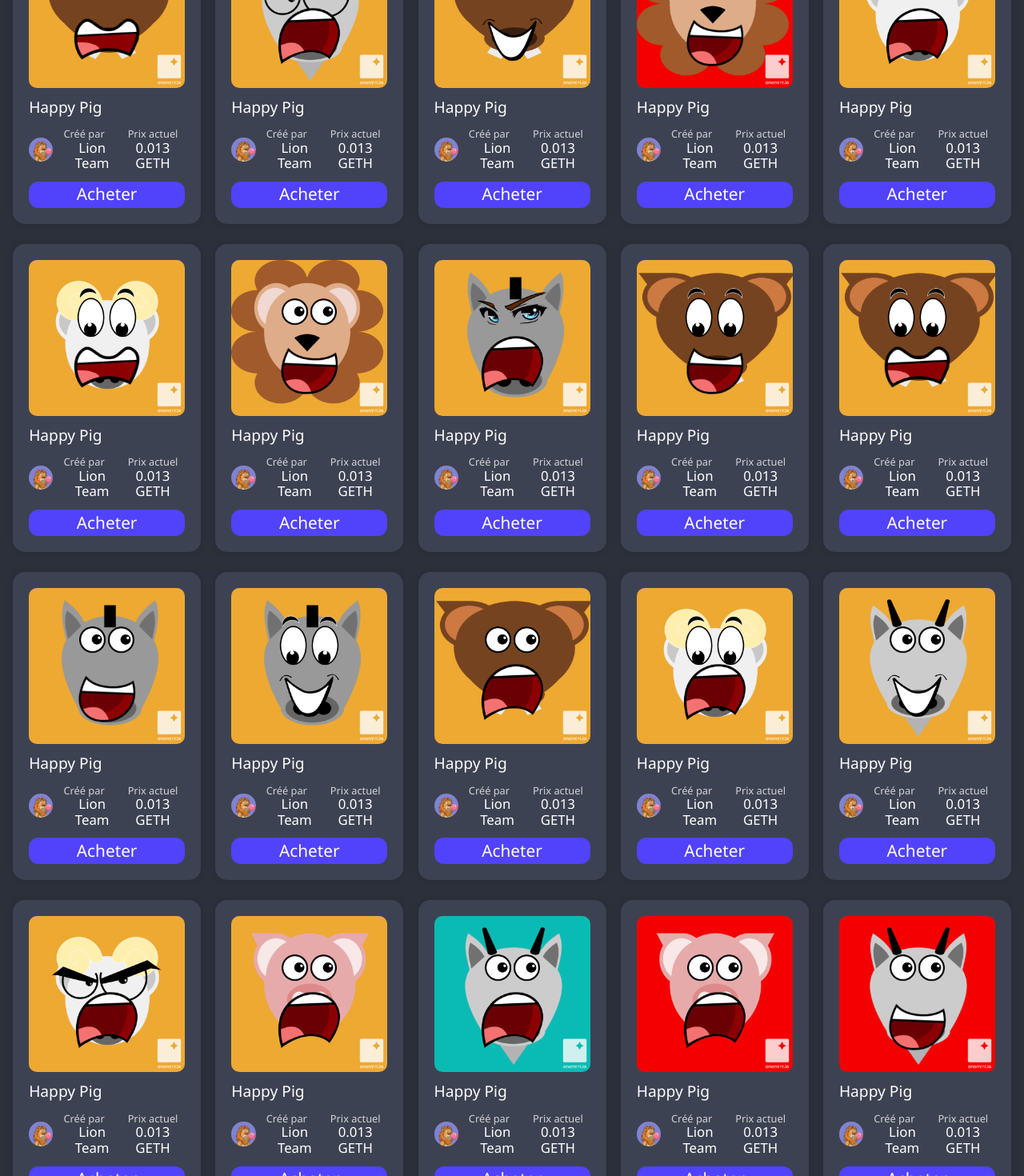
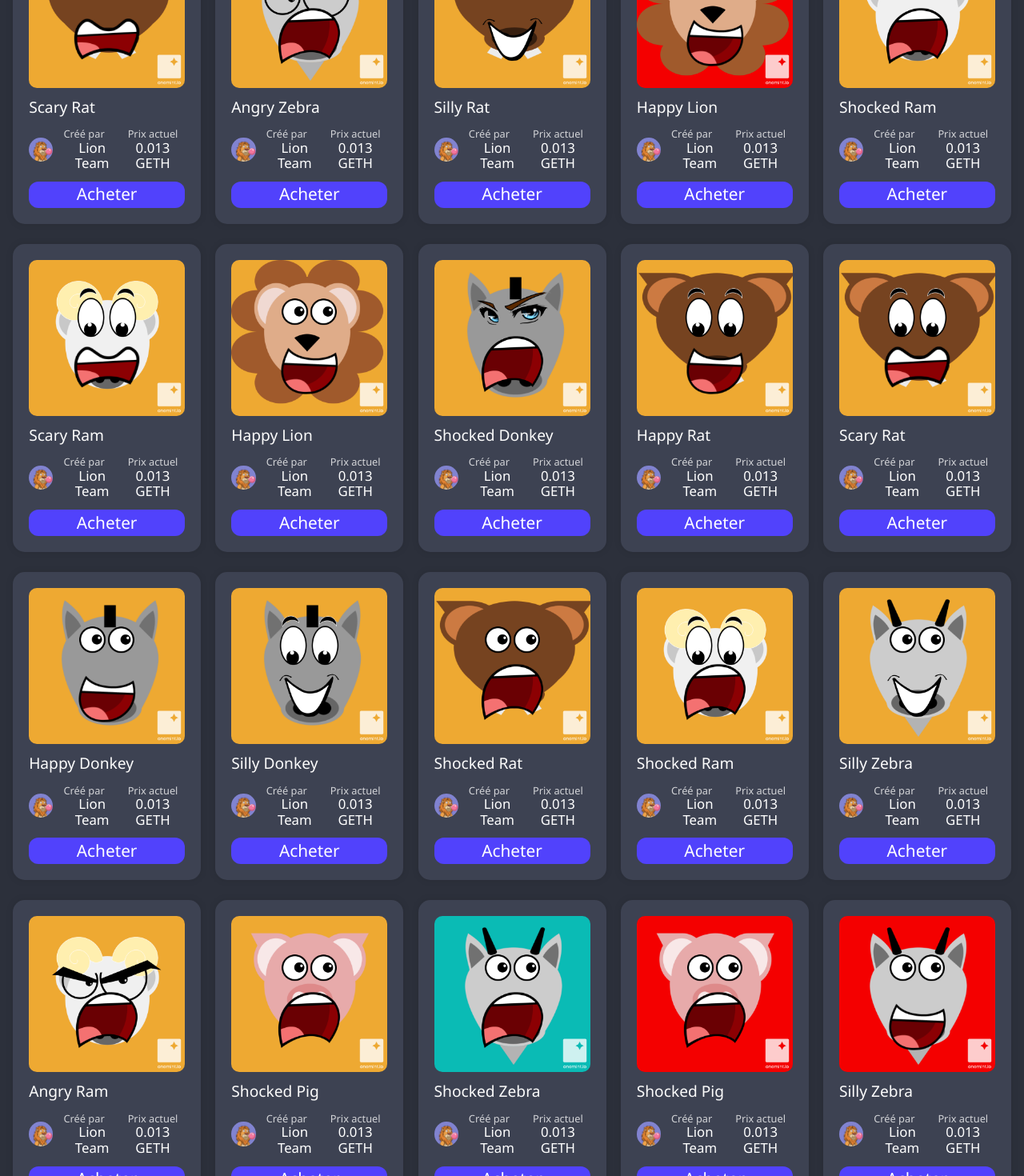
Before and after one commit to Maxime479/NFToons, a React (Create React App) app: page /home in a window 1280 px wide. Shown: the part 1040-2510 px from the top of the page at 80% size. Built offline with nearby package versions, Linux system fonts and the light colour scheme; a web font is replaced by a local one.

Commit message:
update names of NFT's

```diff
--- a/src/assets/data/data.js
+++ b/src/assets/data/data.js
@@ -62,7 +62,7 @@ export const nft_data = [
 
     {
         id: "02",
-        title: "Happy Pig",
+        title: "Shocked Rat",
         imgUrl: img02,
         creator: "Lion Team",
         description: "Lorem ipsum dolor sit amet, consectetur adipisicing elit. Veniam adipisci cupiditate officia, nostrum et deleniti vero corrupti facilis minima laborum nesciunt nulla error natus saepe illum quasi ratione suscipit tempore dolores. Recusandae, similique modi voluptates dolore repellat eum earum sint.",
@@ -90,7 +90,7 @@ export const nft_data = [
 
     {
         id: "03",
-        title: "Happy Pig",
+        title: "Angry Zebra",
         imgUrl: img03,
         creator: "Lion Team",
         description: "Lorem ipsum dolor sit amet, consectetur adipisicing elit. Veniam adipisci cupiditate officia, nostrum et deleniti vero corrupti facilis minima laborum nesciunt nulla error natus saepe illum quasi ratione suscipit tempore dolores. Recusandae, similique modi voluptates dolore repellat eum earum sint.",
@@ -118,7 +118,7 @@ export const nft_data = [
 
     {
         id: "04",
-        title: "Happy Pig",
+        title: "Silly Donkey",
         imgUrl: img04,
         creator: "Lion Team",
         description: "Lorem ipsum dolor sit amet, consectetur adipisicing elit. Veniam adipisci cupiditate officia, nostrum et deleniti vero corrupti facilis minima laborum nesciunt nulla error natus saepe illum quasi ratione suscipit tempore dolores. Recusandae, similique modi voluptates dolore repellat eum earum sint.",
@@ -146,7 +146,7 @@ export const nft_data = [
 
     {
         id: "05",
-        title: "Happy Pig",
+        title: "Happy Ram",
         imgUrl: img05,
         creator: "Lion Team",
         description: "Lorem ipsum dolor sit amet, consectetur adipisicing elit. Veniam adipisci cupiditate officia, nostrum et deleniti vero corrupti facilis minima laborum nesciunt nulla error natus saepe illum quasi ratione suscipit tempore dolores. Recusandae, similique modi voluptates dolore repellat eum earum sint.",
@@ -174,7 +174,7 @@ export const nft_data = [
 
     {
         id: "06",
-        title: "Happy Pig",
+        title: "Scary Rat",
         imgUrl: img06,
         creator: "Lion Team",
         description: "Lorem ipsum dolor sit amet, consectetur adipisicing elit. Veniam adipisci cupiditate officia, nostrum et deleniti vero corrupti facilis minima laborum nesciunt nulla error natus saepe illum quasi ratione suscipit tempore dolores. Recusandae, similique modi voluptates dolore repellat eum earum sint.",
@@ -202,7 +202,7 @@ export const nft_data = [
 
     {
         id: "07",
-        title: "Happy Pig",
+        title: "Angry Zebra",
         imgUrl: img07,
         creator: "Lion Team",
         description: "Lorem ipsum dolor sit amet, consectetur adipisicing elit. Veniam adipisci cupiditate officia, nostrum et deleniti vero corrupti facilis minima laborum nesciunt nulla error natus saepe illum quasi ratione suscipit tempore dolores. Recusandae, similique modi voluptates dolore repellat eum earum sint.",
@@ -230,7 +230,7 @@ export const nft_data = [
 
     {
         id: "08",
-        title: "Happy Pig",
+        title: "Silly Rat",
         imgUrl: img08,
         creator: "Lion Team",
         description: "Lorem ipsum dolor sit amet, consectetur adipisicing elit. Veniam adipisci cupiditate officia, nostrum et deleniti vero corrupti facilis minima laborum nesciunt nulla error natus saepe illum quasi ratione suscipit tempore dolores. Recusandae, similique modi voluptates dolore repellat eum earum sint.",
@@ -258,7 +258,7 @@ export const nft_data = [
 
     {
         id: "09",
-        title: "Happy Pig",
+        title: "Happy Lion",
         imgUrl: img09,
         creator: "Lion Team",
         description: "Lorem ipsum dolor sit amet, consectetur adipisicing elit. Veniam adipisci cupiditate officia, nostrum et deleniti vero corrupti facilis minima laborum nesciunt nulla error natus saepe illum quasi ratione suscipit tempore dolores. Recusandae, similique modi voluptates dolore repellat eum earum sint.",
@@ -286,7 +286,7 @@ export const nft_data = [
 
     {
         id: "10",
-        title: "Happy Pig",
+        title: "Shocked Ram",
         imgUrl: img10,
         creator: "Lion Team",
         description: "Lorem ipsum dolor sit amet, consectetur adipisicing elit. Veniam adipisci cupiditate officia, nostrum et deleniti vero corrupti facilis minima laborum nesciunt nulla error natus saepe illum quasi ratione suscipit tempore dolores. Recusandae, similique modi voluptates dolore repellat eum earum sint.",
@@ -314,7 +314,7 @@ export const nft_data = [
 
     {
         id: "11",
-        title: "Happy Pig",
+        title: "Scary Ram",
         imgUrl: img11,
         creator: "Lion Team",
         description: "Lorem ipsum dolor sit amet, consectetur adipisicing elit. Veniam adipisci cupiditate officia, nostrum et deleniti vero corrupti facilis minima laborum nesciunt nulla error natus saepe illum quasi ratione suscipit tempore dolores. Recusandae, similique modi voluptates dolore repellat eum earum sint.",
@@ -342,7 +342,7 @@ export const nft_data = [
 
     {
         id: "12",
-        title: "Happy Pig",
+        title: "Happy Lion",
         imgUrl: img12,
         creator: "Lion Team",
         description: "Lorem ipsum dolor sit amet, consectetur adipisicing elit. Veniam adipisci cupiditate officia, nostrum et deleniti vero corrupti facilis minima laborum nesciunt nulla error natus saepe illum quasi ratione suscipit tempore dolores. Recusandae, similique modi voluptates dolore repellat eum earum sint.",
@@ -370,7 +370,7 @@ export const nft_data = [
 
     {
         id: "13",
-        title: "Happy Pig",
+        title: "Shocked Donkey",
         imgUrl: img13,
         creator: "Lion Team",
         description: "Lorem ipsum dolor sit amet, consectetur adipisicing elit. Veniam adipisci cupiditate officia, nostrum et deleniti vero corrupti facilis minima laborum nesciunt nulla error natus saepe illum quasi ratione suscipit tempore dolores. Recusandae, similique modi voluptates dolore repellat eum earum sint.",
@@ -398,7 +398,7 @@ export const nft_data = [
 
     {
         id: "14",
-        title: "Happy Pig",
+        title: "Happy Rat",
         imgUrl: img14,
         creator: "Lion Team",
         description: "Lorem ipsum dolor sit amet, consectetur adipisicing elit. Veniam adipisci cupiditate officia, nostrum et deleniti vero corrupti facilis minima laborum nesciunt nulla error natus saepe illum quasi ratione suscipit tempore dolores. Recusandae, similique modi voluptates dolore repellat eum earum sint.",
@@ -426,7 +426,7 @@ export const nft_data = [
 
     {
         id: "15",
-        title: "Happy Pig",
+        title: "Scary Rat",
         imgUrl: img15,
         creator: "Lion Team",
         description: "Lorem ipsum dolor sit amet, consectetur adipisicing elit. Veniam adipisci cupiditate officia, nostrum et deleniti vero corrupti facilis minima laborum nesciunt nulla error natus saepe illum quasi ratione suscipit tempore dolores. Recusandae, similique modi voluptates dolore repellat eum earum sint.",
@@ -454,7 +454,7 @@ export const nft_data = [
 
     {
         id: "16",
-        title: "Happy Pig",
+        title: "Happy Donkey",
         imgUrl: img16,
         creator: "Lion Team",
         description: "Lorem ipsum dolor sit amet, consectetur adipisicing elit. Veniam adipisci cupiditate officia, nostrum et deleniti vero corrupti facilis minima laborum nesciunt nulla error natus saepe illum quasi ratione suscipit tempore dolores. Recusandae, similique modi voluptates dolore repellat eum earum sint.",
@@ -482,7 +482,7 @@ export const nft_data = [
 
     {
         id: "17",
-        title: "Happy Pig",
+        title: "Silly Donkey",
         imgUrl: img17,
         creator: "Lion Team",
         description: "Lorem ipsum dolor sit amet, consectetur adipisicing elit. Veniam adipisci cupiditate officia, nostrum et deleniti vero corrupti facilis minima laborum nesciunt nulla error natus saepe illum quasi ratione suscipit tempore dolores. Recusandae, similique modi voluptates dolore repellat eum earum sint.",
@@ -510,7 +510,7 @@ export const nft_data = [
 
     {
         id: "18",
-        title: "Happy Pig",
+        title: "Shocked Rat",
         imgUrl: img18,
         creator: "Lion Team",
         description: "Lorem ipsum dolor sit amet, consectetur adipisicing elit. Veniam adipisci cupiditate officia, nostrum et deleniti vero corrupti facilis minima laborum nesciunt nulla error natus saepe illum quasi ratione suscipit tempore dolores. Recusandae, similique modi voluptates dolore repellat eum earum sint.",
@@ -538,7 +538,7 @@ export const nft_data = [
 
     {
         id: "19",
-        title: "Happy Pig",
+        title: "Shocked Ram",
         imgUrl: img19,
         creator: "Lion Team",
         description: "Lorem ipsum dolor sit amet, consectetur adipisicing elit. Veniam adipisci cupiditate officia, nostrum et deleniti vero corrupti facilis minima laborum nesciunt nulla error natus saepe illum quasi ratione suscipit tempore dolores. Recusandae, similique modi voluptates dolore repellat eum earum sint.",
@@ -566,7 +566,7 @@ export const nft_data = [
 
     {
         id: "20",
-        title: "Happy Pig",
+        title: "Silly Zebra",
         imgUrl: img20,
         creator: "Lion Team",
         description: "Lorem ipsum dolor sit amet, consectetur adipisicing elit. Veniam adipisci cupiditate officia, nostrum et deleniti vero corrupti facilis minima laborum nesciunt nulla error natus saepe illum quasi ratione suscipit tempore dolores. Recusandae, similique modi voluptates dolore repellat eum earum sint.",
@@ -594,7 +594,7 @@ export const nft_data = [
 
     {
         id: "21",
-        title: "Happy Pig",
+        title: "Angry Ram",
         imgUrl: img21,
         creator: "Lion Team",
         description: "Lorem ipsum dolor sit amet, consectetur adipisicing elit. Veniam adipisci cupiditate officia, nostrum et deleniti vero corrupti facilis minima laborum nesciunt nulla error natus saepe illum quasi ratione suscipit tempore dolores. Recusandae, similique modi voluptates dolore repellat eum earum sint.",
@@ -622,7 +622,7 @@ export const nft_data = [
 
     {
         id: "22",
-        title: "Happy Pig",
+        title: "Shocked Pig",
         imgUrl: img22,
         creator: "Lion Team",
         description: "Lorem ipsum dolor sit amet, consectetur adipisicing elit. Veniam adipisci cupiditate officia, nostrum et deleniti vero corrupti facilis minima laborum nesciunt nulla error natus saepe illum quasi ratione suscipit tempore dolores. Recusandae, similique modi voluptates dolore repellat eum earum sint.",
@@ -650,7 +650,7 @@ export const nft_data = [
 
     {
         id: "23",
-        title: "Happy Pig",
+        title: "Shocked Zebra",
         imgUrl: img23,
         creator: "Lion Team",
         description: "Lorem ipsum dolor sit amet, consectetur adipisicing elit. Veniam adipisci cupiditate officia, nostrum et deleniti vero corrupti facilis minima laborum nesciunt nulla error natus saepe illum quasi ratione suscipit tempore dolores. Recusandae, similique modi voluptates dolore repellat eum earum sint.",
@@ -678,7 +678,7 @@ export const nft_data = [
 
     {
         id: "24",
-        title: "Happy Pig",
+        title: "Shocked Pig",
         imgUrl: img24,
         creator: "Lion Team",
         description: "Lorem ipsum dolor sit amet, consectetur adipisicing elit. Veniam adipisci cupiditate officia, nostrum et deleniti vero corrupti facilis minima laborum nesciunt nulla error natus saepe illum quasi ratione suscipit tempore dolores. Recusandae, similique modi voluptates dolore repellat eum earum sint.",
@@ -706,7 +706,7 @@ export const nft_data = [
 
     {
         id: "25",
-        title: "Happy Pig",
+        title: "Silly Zebra",
         imgUrl: img25,
         creator: "Lion Team",
         description: "Lorem ipsum dolor sit amet, consectetur adipisicing elit. Veniam adipisci cupiditate officia, nostrum et deleniti vero corrupti facilis minima laborum nesciunt nulla error natus saepe illum quasi ratione suscipit tempore dolores. Recusandae, similique modi voluptates dolore repellat eum earum sint.",
@@ -734,7 +734,7 @@ export const nft_data = [
 
     {
         id: "26",
-        title: "Happy Pig",
+        title: "Suspicious Zebra",
         imgUrl: img26,
         creator: "Lion Team",
         description: "Lorem ipsum dolor sit amet, consectetur adipisicing elit. Veniam adipisci cupiditate officia, nostrum et deleniti vero corrupti facilis minima laborum nesciunt nulla error natus saepe illum quasi ratione suscipit tempore dolores. Recusandae, similique modi voluptates dolore repellat eum earum sint.",
@@ -762,7 +762,7 @@ export const nft_data = [
 
     {
         id: "27",
-        title: "Happy Pig",
+        title: "Shocked Rat",
         imgUrl: img27,
         creator: "Lion Team",
         description: "Lorem ipsum dolor sit amet, consectetur adipisicing elit. Veniam adipisci cupiditate officia, nostrum et deleniti vero corrupti facilis minima laborum nesciunt nulla error natus saepe illum quasi ratione suscipit tempore dolores. Recusandae, similique modi voluptates dolore repellat eum earum sint.",
@@ -790,7 +790,7 @@ export const nft_data = [
 
     {
         id: "28",
-        title: "Happy Pig",
+        title: "Vicious Feline",
         imgUrl: img28,
         creator: "Lion Team",
         description: "Lorem ipsum dolor sit amet, consectetur adipisicing elit. Veniam adipisci cupiditate officia, nostrum et deleniti vero corrupti facilis minima laborum nesciunt nulla error natus saepe illum quasi ratione suscipit tempore dolores. Recusandae, similique modi voluptates dolore repellat eum earum sint.",
@@ -818,7 +818,7 @@ export const nft_data = [
 
     {
         id: "29",
-        title: "Happy Pig",
+        title: "Shocked Zebra",
         imgUrl: img29,
         creator: "Lion Team",
         description: "Lorem ipsum dolor sit amet, consectetur adipisicing elit. Veniam adipisci cupiditate officia, nostrum et deleniti vero corrupti facilis minima laborum nesciunt nulla error natus saepe illum quasi ratione suscipit tempore dolores. Recusandae, similique modi voluptates dolore repellat eum earum sint.",
@@ -846,7 +846,7 @@ export const nft_data = [
 
     {
         id: "30",
-        title: "Happy Pig",
+        title: "Shocked Donkey",
         imgUrl: img30,
         creator: "Lion Team",
         description: "Lorem ipsum dolor sit amet, consectetur adipisicing elit. Veniam adipisci cupiditate officia, nostrum et deleniti vero corrupti facilis minima laborum nesciunt nulla error natus saepe illum quasi ratione suscipit tempore dolores. Recusandae, similique modi voluptates dolore repellat eum earum sint.",
```
